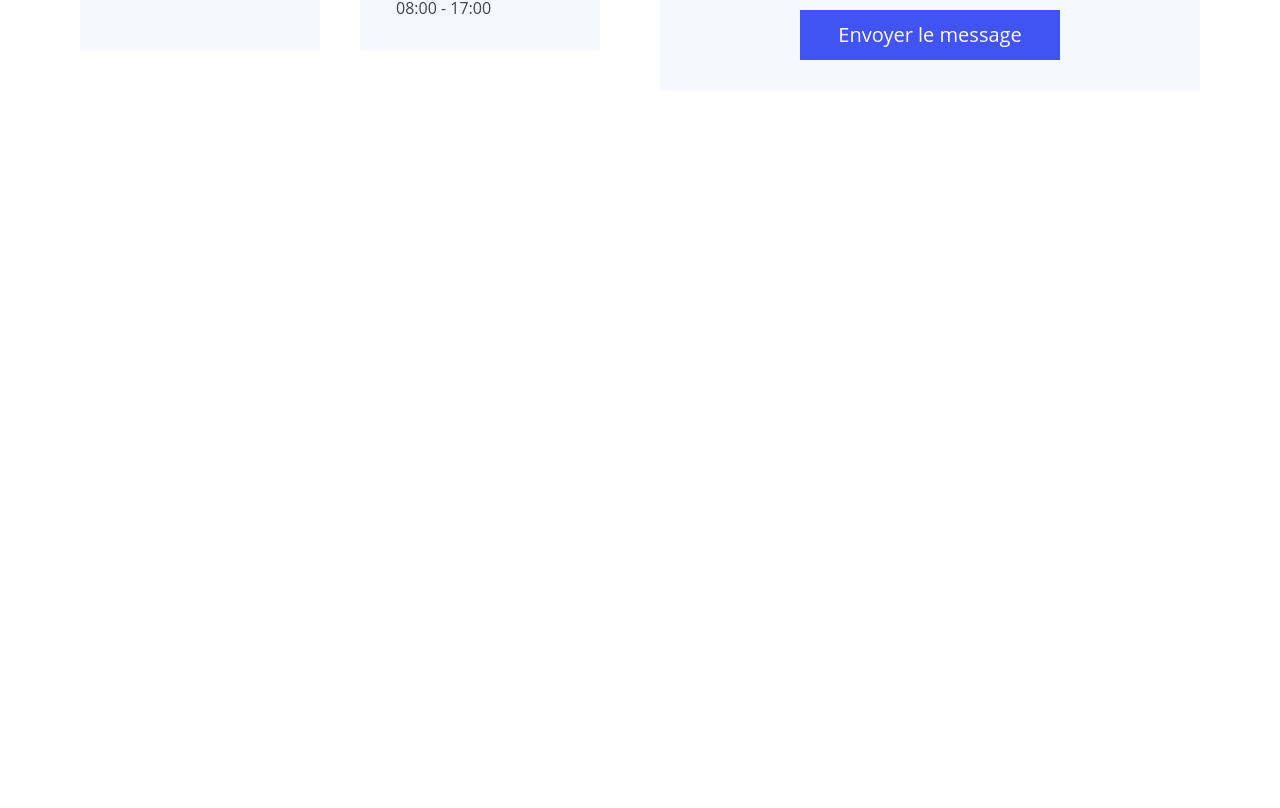
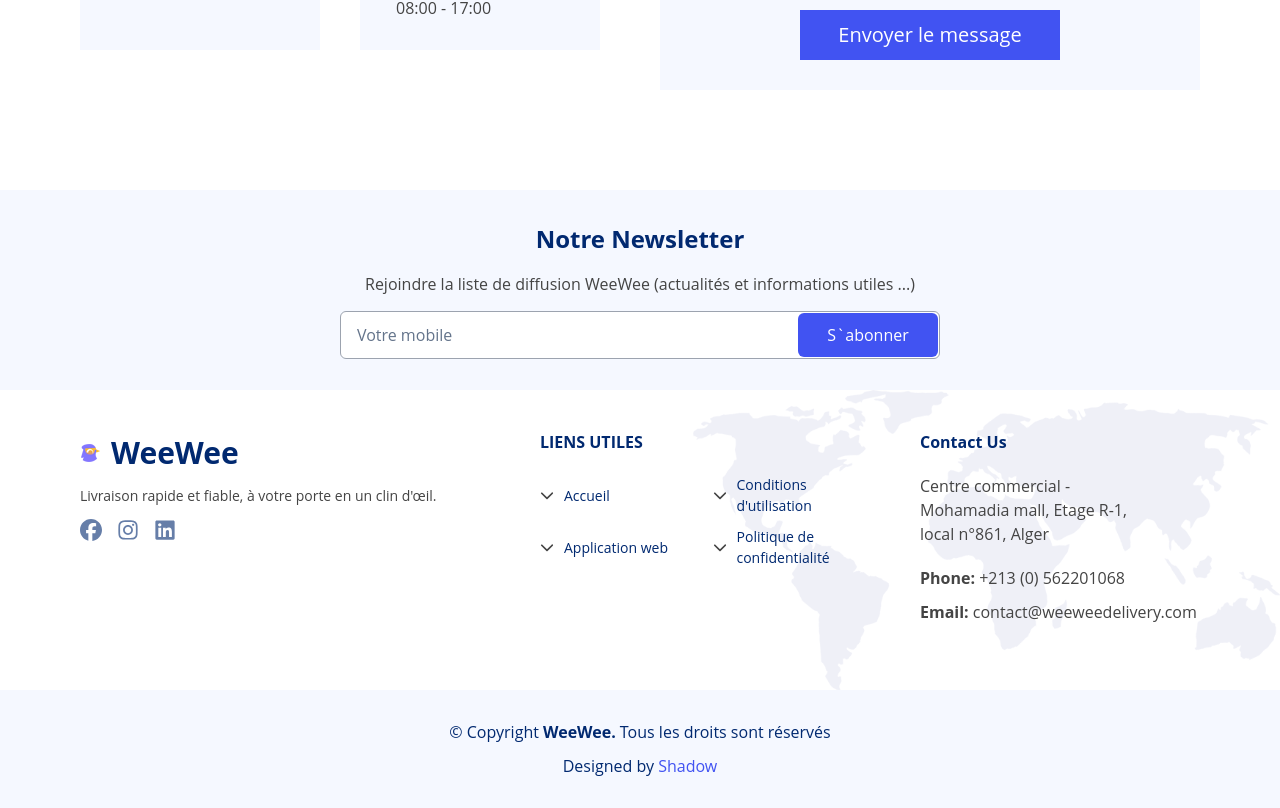
Before and after one commit to SouhailM07/weewee-delivery-landing-page-clone, a React (Vite) app: page / in a window 1280 px wide. Shown: the part 5464-6272 px from the top of the page. Before the commit the page ends 5554 px from the top, so only its background shows below. Built offline with nearby package versions, Linux system fonts and the light colour scheme.

Commit message:
[Footer] component is now /RESPONSIVE/

```diff
--- a/src/components/organisms/Footer/Footer.tsx
+++ b/src/components/organisms/Footer/Footer.tsx
@@ -20,7 +20,7 @@
 export default function Footer() {
   // const footerLinks:footerLinks_t[]=[{icon:}]
   return (
-    <footer className="mt-[5rem] bg-[#f5f8ff]">
+    <footer className="mt-[5rem] bg-[#f5f8ff] max-lg:py-[1rem]">
       <NewsLetter />
       <MiddleFooter />
       <Copyright />
@@ -29,7 +29,7 @@
 }
 
 const NewsLetter = () => (
-  <section className="min-h-[10rem] flexCenter text-center">
+  <section className="min-h-[10rem] flexCenter text-center max-sm:px-[1rem]">
     <article className="space-y-3 w-[30rem] ">
       <h1 className="text-txtBlue text-[1.2rem] font-bold">Notre Newsletter</h1>
       <p className="text-[0.8rem]">
@@ -74,8 +74,8 @@
   ];
 
   return (
-    <section className="py-[2rem] bg-contain bg-no-repeat bg-right bg-white bg-[url('/footer_bg.png')] h-[15rem]">
-      <div className="cc flex justify-between ">
+    <section className="py-[2rem] bg-contain bg-no-repeat bg-right bg-white bg-[url('/footer_bg.png')] min-h-[15rem]">
+      <div className="cc max-lg:max-w-[35rem]  flex justify-between max-lg:flex-col gap-y-[2rem]">
         <article className="space-y-2">
           <div className="flex justify-start items-center gap-x-2">
             <img src={logo} alt="logo" />
@@ -99,15 +99,15 @@
             />
           </ul>
         </article>
-        <section className="flex gap-x-[2rem] w-[33rem]">
+        <section className="flex gap-[2rem] max-md:w-full w-[33rem] max-lg:flex-col ">
           <article>
             <h1 className="text-[0.8rem] font-bold text-txtBlue mb-4">
               LIENS UTILES
             </h1>
-            <ul className="grid grid-cols-2 gap-x-1 gap-y-2">
+            <ul className="grid grid-cols-2 max-lg:gap-y-[1rem]  gap-x-1 gap-y-2">
               <ReactArr
                 arr={liensUtiles}
-                className="flex items-center text-[0.7rem] gap-x-2 "
+                className="flex items-center max-lg:w-[10rem] max-sm:w-full text-[0.7rem] gap-x-2 "
                 Component={(e) => (
                   <>
                     <FontAwesomeIcon icon={faChevronDown} />
@@ -122,12 +122,12 @@
               />
             </ul>
           </article>
-          <article>
+          <article className="max-md:self-center max-md:text-center">
             <h1 className="text-[0.8rem] font-bold text-txtBlue mb-4">
               Contact Us
             </h1>
             <ul className="w-[14rem] text-[0.8rem] ">
-              <li className="my-4 pr-[2rem]">
+              <li className="my-4 md:pr-[2rem]">
                 Centre commercial - Mohamadia mall, Etage R-1, local n°861,
                 Alger
               </li>
--- a/src/components/organisms/Testimonials/Testimonials.tsx
+++ b/src/components/organisms/Testimonials/Testimonials.tsx
@@ -134,7 +134,7 @@
   index,
 }: testimonials_t & { current: number; index: number }) => (
   <div
-    className={`min-h-[27rem] mx-auto w1200:w-[17rem] text-center  flex flex-col shadow-xl items-center  px-[1rem] py-[2rem]
+    className={`w1200:min-h-[27rem] min-h-[18rem] mx-auto w1200:w-[17rem] text-center  flex flex-col shadow-xl items-center  px-[1rem] py-[2rem]
     ${current == index + 1 ? "opacity-100 " : "opacity-40"}`}
   >
     <RatingStars rating={rating} />
--- a/src/components/templates/MainTemplate/MainTemplate.tsx
+++ b/src/components/templates/MainTemplate/MainTemplate.tsx
@@ -29,7 +29,7 @@
         <Blog />
         <Contact />
       </main>
-      {/* <Footer />  */}
+      <Footer />
     </>
   );
 }
```
